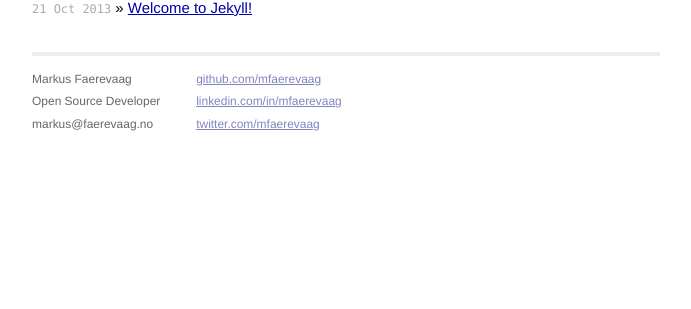
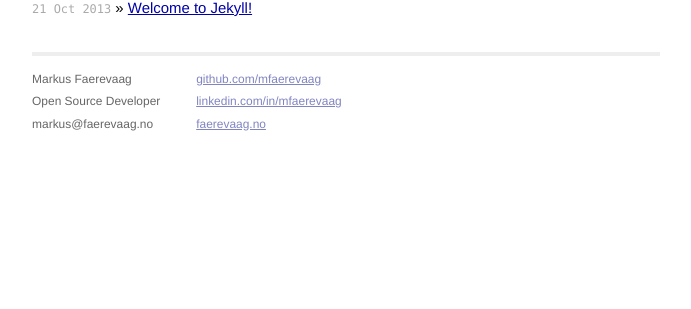
Before and after one commit to mfaerevaag/blog, a Jekyll site: the page built from index.html, in a window 1280 px wide. Shown: the part 167-476 px from the top of the page, without its empty margins (294-985 px from the left). Built offline with Jekyll 4.4.1, drawn with Linux system fonts in a browser that asks for light colours; Markdown is read by kramdown in place of the engine named in the settings.

Commit message:
Added link to faerevaag.no

```diff
--- a/_layouts/default.html
+++ b/_layouts/default.html
@@ -35,7 +35,7 @@
               <p>
                 <a href="https://github.com/mfaerevaag">github.com/mfaerevaag</a><br />
                 <a href="https://linkedin.com/in/mfaerevaag">linkedin.com/in/mfaerevaag</a><br />
-                <a href="https://twitter.com/mfaerevaag">twitter.com/mfaerevaag</a><br />
+                <a href="http://www.faerevaag.no">faerevaag.no</a><br />
               </p>
             </div>
           </div>
```
